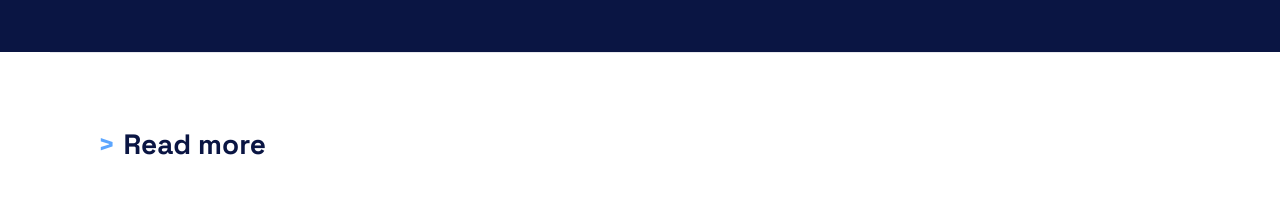
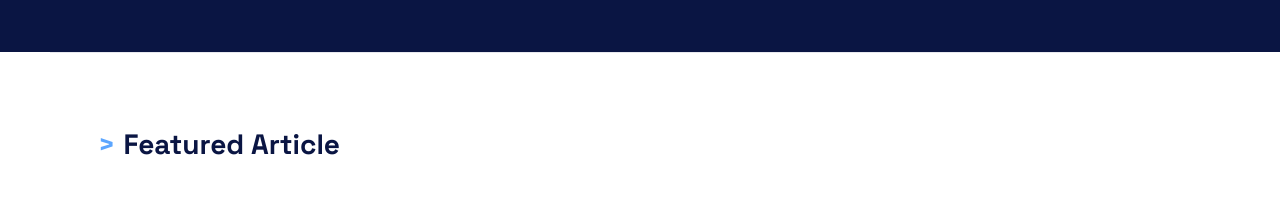
Before and after one commit to vb-iant/velocity-b, a Next.js app: page / in a window 1280 px wide. Shown: the part 4400-4599 px from the top of the page. Built offline with nearby package versions, Linux system fonts and the light colour scheme.

Commit message:
Rename 'Read more' section heading to 'Featured Article'

```diff
--- a/components/blog/LatestOnBlog.tsx
+++ b/components/blog/LatestOnBlog.tsx
@@ -3,9 +3,9 @@ import Image from "next/image";
 import type { BlogPost } from "@/lib/blog";
 import { AnimatedChevron } from "@/components/AnimatedChevron";
 
-// "Read more" module — surfaces a single, page-relevant blog post above the
-// footer. Reuses each post's auto-generated OG image (lib/og.tsx) as the
-// thumbnail rather than requiring a separate hero image per post.
+// "Featured Article" module — surfaces a single, page-relevant blog post
+// above the footer. Reuses each post's auto-generated OG image (lib/og.tsx)
+// as the thumbnail rather than requiring a separate hero image per post.
 export function LatestOnBlog({ post }: { post: BlogPost }) {
   const href = `/blog/${post.frontmatter.slug}`;
 
@@ -13,7 +13,7 @@ export function LatestOnBlog({ post }: { post: BlogPost }) {
     <section className="mx-auto max-w-[1180px] border-t border-hair px-12 pb-24 pt-[70px]">
       <h2 className="mb-9 font-display text-[28px] font-bold">
         <AnimatedChevron className="text-blue" />
-        Read more
+        Featured Article
       </h2>
       <div className="grid grid-cols-1 items-center gap-10 md:grid-cols-2">
         <Link href={href} className="block overflow-hidden rounded-sm border border-hair">
```
